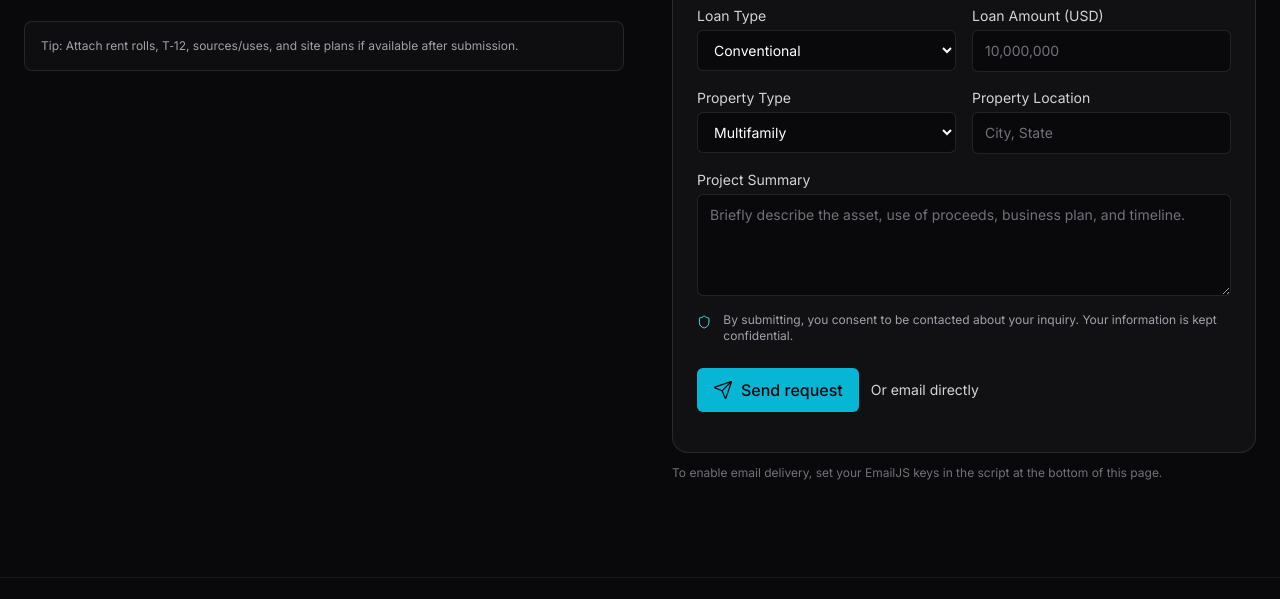
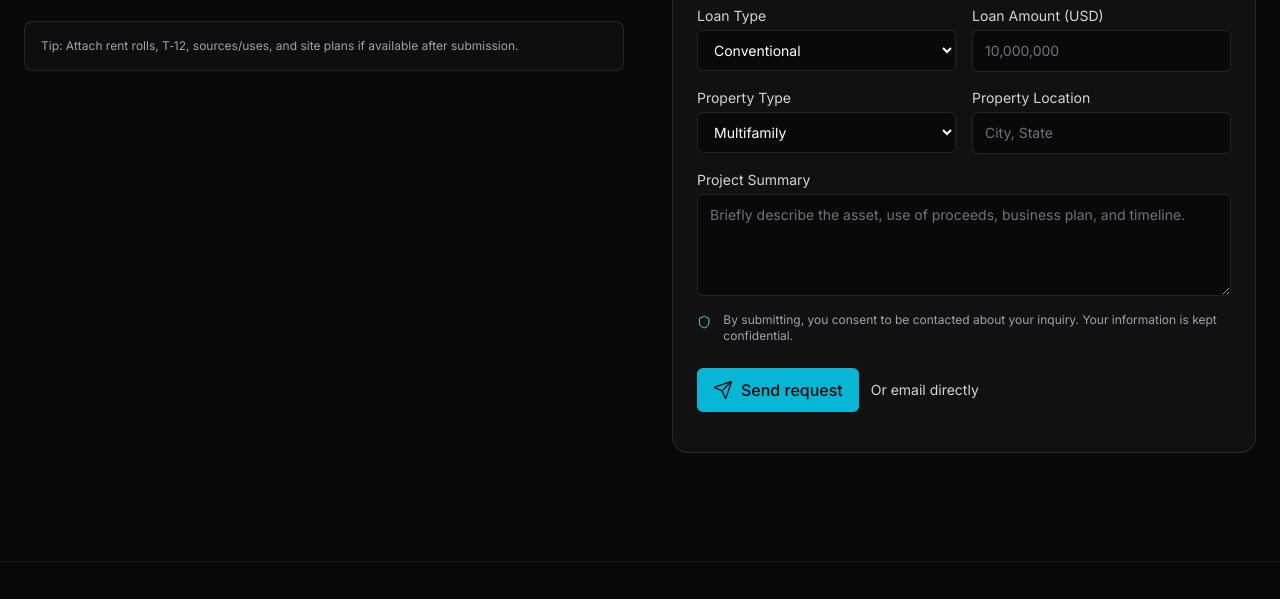
Before and after one commit to Mr-Pit/ACC-Inc-Main-Site, a plain HTML site: page index.html in a window 1280 px wide. Shown: the part 3422-4021 px from the top of the page. Drawn offline with nearby package versions, Linux system fonts and the light colour scheme.

Commit message:
Fine Print Removal
Commented out unnecessary text.

```diff
--- a/index.html
+++ b/index.html
@@ -511,7 +511,7 @@
             </form>
           </div>
           <p class="mt-3 text-xs text-zinc-500">
-            To enable email delivery, set your EmailJS keys in the script at the bottom of this page.
+            <!--  To enable email delivery, set your EmailJS keys in the script at the bottom of this page. -->
           </p>
         </div>
       </div>
```
